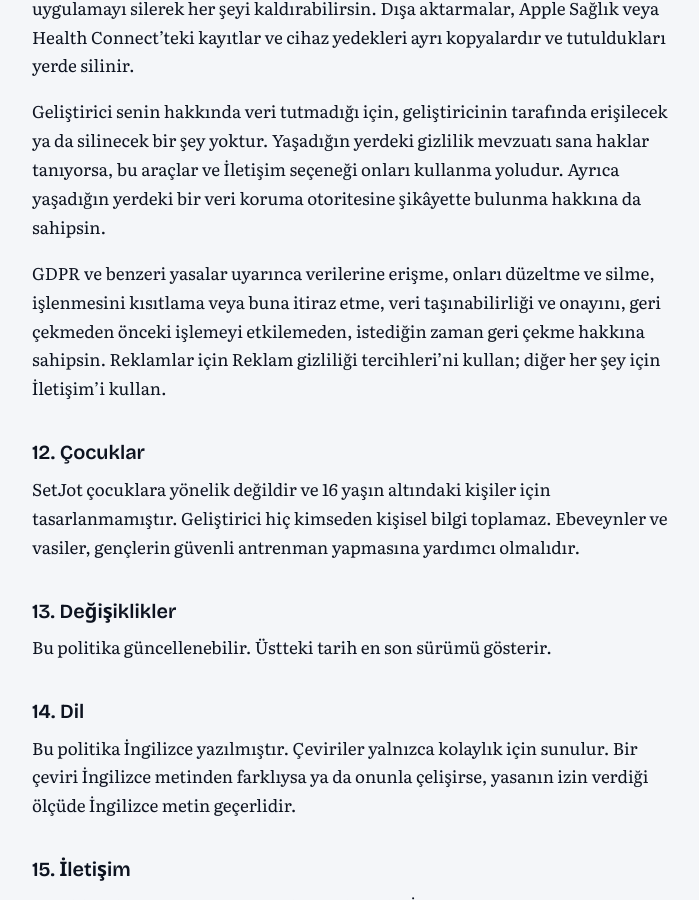
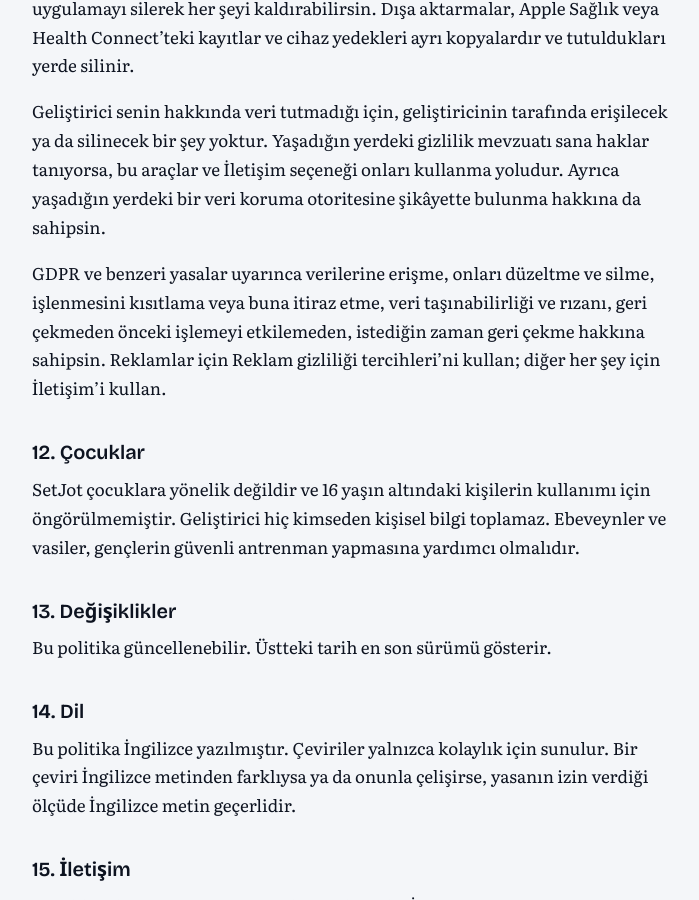
Before and after one commit to wgarunap/legal, a Jekyll site: the page built from setjot/tr/privacy.md, in a window 1280 px wide and 900 px high, scrolled down 3486 px. Shown: the whole window, without its empty margins (272-971 px from the left). Built offline with Jekyll 4.4.1, drawn with Linux system fonts in a browser that asks for light colours; some of the changed text lies outside the part shown.

Commit message:
Turkish Terms and Privacy Policy: liability carve-out, waiver, consent (rıza) and under-16 wording match the English meaning.
Co-Authored-By: Claude Opus 5.5 <noreply@anthropic.com>

```diff
--- a/setjot/tr/privacy.md
+++ b/setjot/tr/privacy.md
@@ -67,11 +67,11 @@ Verilerin cihazında olduğu için onları sen yönetirsin: uygulamada görünt
 
 Geliştirici senin hakkında veri tutmadığı için, geliştiricinin tarafında erişilecek ya da silinecek bir şey yoktur. Yaşadığın yerdeki gizlilik mevzuatı sana haklar tanıyorsa, bu araçlar ve İletişim seçeneği onları kullanma yoludur. Ayrıca yaşadığın yerdeki bir veri koruma otoritesine şikâyette bulunma hakkına da sahipsin.
 
-GDPR ve benzeri yasalar uyarınca verilerine erişme, onları düzeltme ve silme, işlenmesini kısıtlama veya buna itiraz etme, veri taşınabilirliği ve onayını, geri çekmeden önceki işlemeyi etkilemeden, istediğin zaman geri çekme hakkına sahipsin. Reklamlar için Reklam gizliliği tercihleri’ni kullan; diğer her şey için İletişim’i kullan.
+GDPR ve benzeri yasalar uyarınca verilerine erişme, onları düzeltme ve silme, işlenmesini kısıtlama veya buna itiraz etme, veri taşınabilirliği ve rızanı, geri çekmeden önceki işlemeyi etkilemeden, istediğin zaman geri çekme hakkına sahipsin. Reklamlar için Reklam gizliliği tercihleri’ni kullan; diğer her şey için İletişim’i kullan.
 
 ## 12. Çocuklar
 
-SetJot çocuklara yönelik değildir ve 16 yaşın altındaki kişiler için tasarlanmamıştır. Geliştirici hiç kimseden kişisel bilgi toplamaz. Ebeveynler ve vasiler, gençlerin güvenli antrenman yapmasına yardımcı olmalıdır.
+SetJot çocuklara yönelik değildir ve 16 yaşın altındaki kişilerin kullanımı için öngörülmemiştir. Geliştirici hiç kimseden kişisel bilgi toplamaz. Ebeveynler ve vasiler, gençlerin güvenli antrenman yapmasına yardımcı olmalıdır.
 
 ## 13. Değişiklikler
 
```
Also changed, not shown: other parts of setjot/tr/privacy.md (+1 -1 lines), setjot/tr/terms.md (+2 -2 lines).
